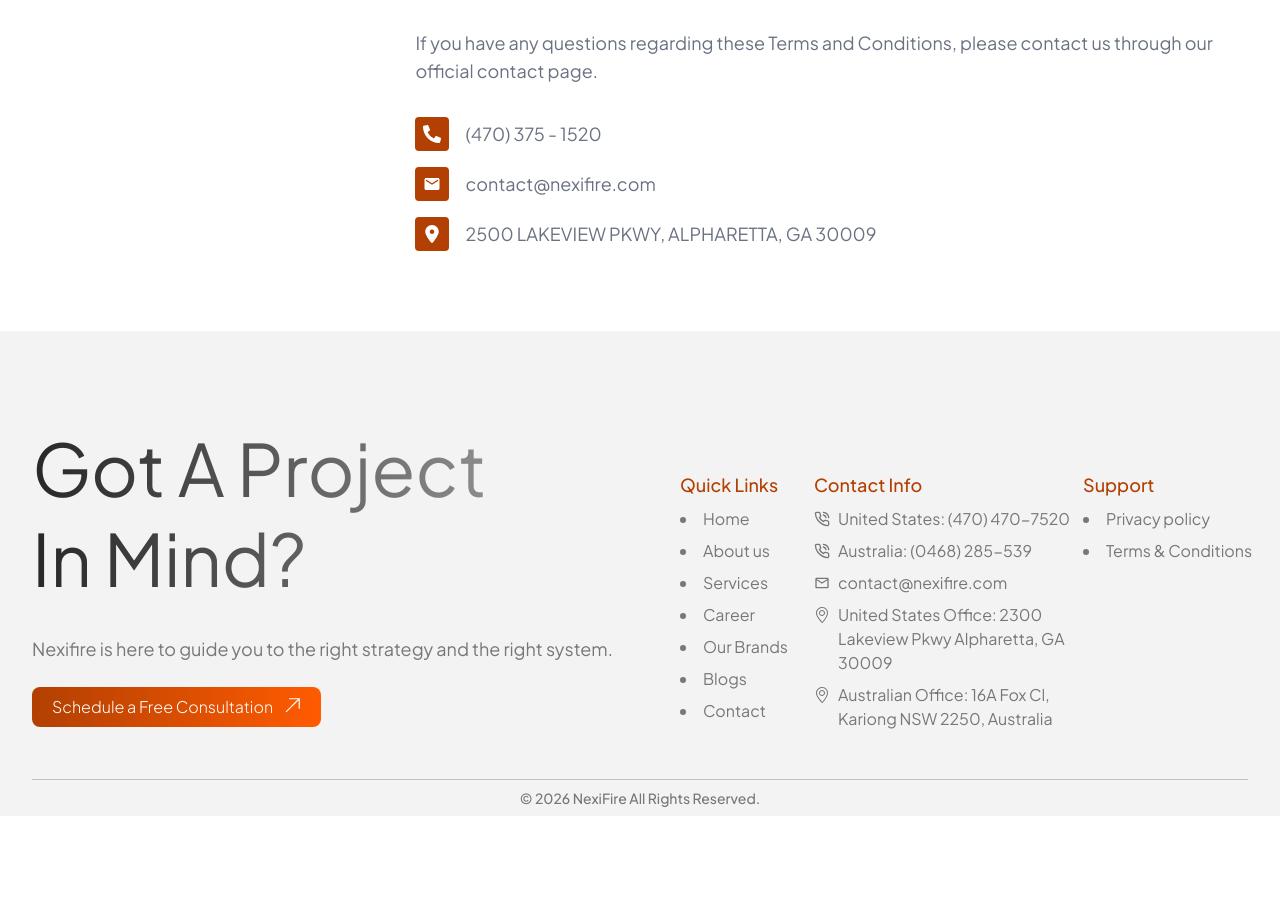
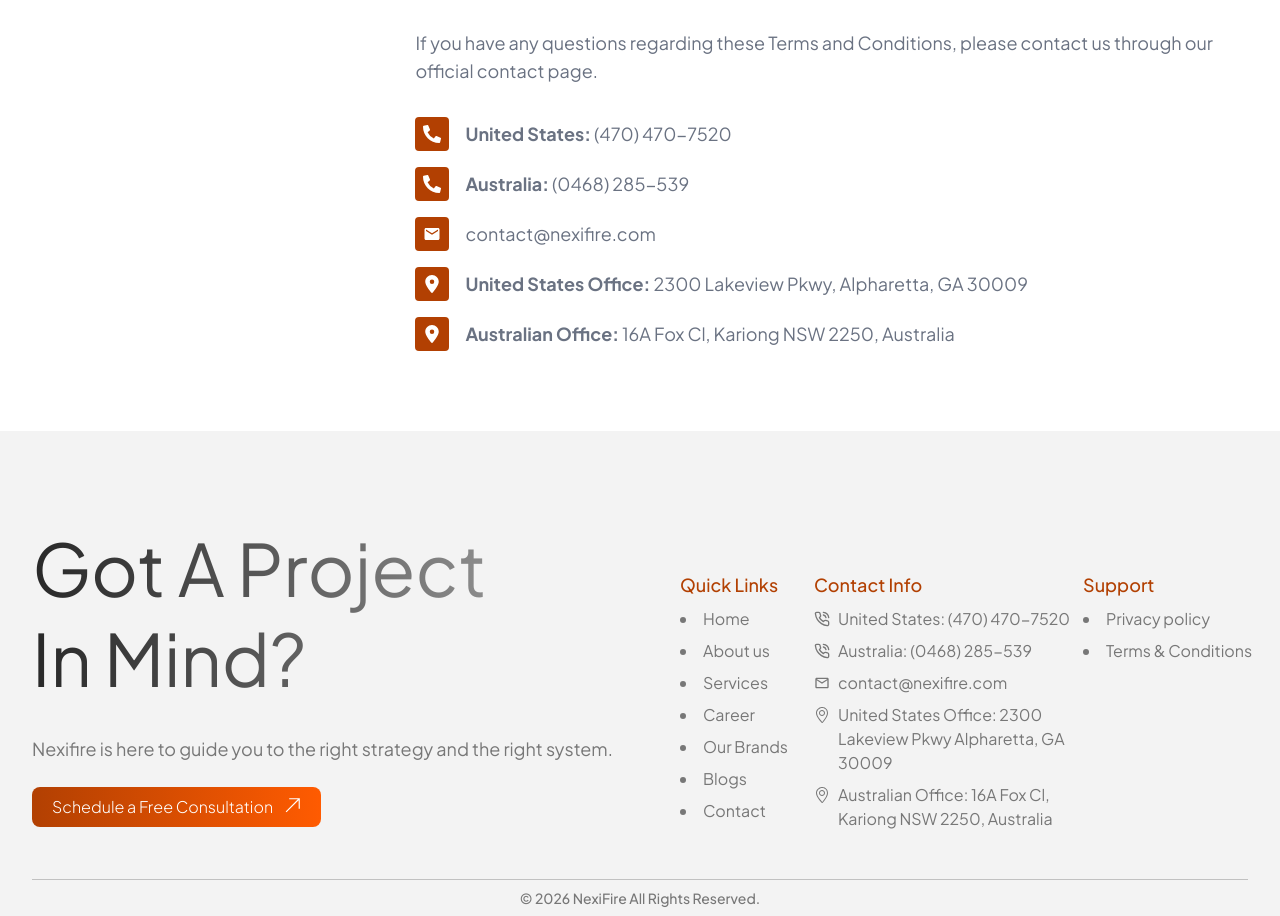
Before and after one commit to BemBexLab/nexifire, a Next.js app: page /terms-condition in a window 1280 px wide. Shown: the part 1792-2708 px from the top of the page. Before the commit the page ends 2608 px from the top, so only its background shows below. Built offline with nearby package versions, Linux system fonts and the light colour scheme.

Commit message:
Updated Contact in Privacy Policy and terms

```diff
--- a/app/terms-condition/components/TermsContent.tsx
+++ b/app/terms-condition/components/TermsContent.tsx
@@ -132,7 +132,9 @@ const TermsContent = () => {
           </section>
 
           <section id="contact">
-            <h2 className="mb-4 text-[28px] bg-gradient-to-r from-[#282828] to-[#8C8C8C] bg-clip-text text-transparent inline-block font-medium leading-tight  sm:text-3xl lg:mb-6 lg:text-4xl">Contact</h2>
+            <h2 className="mb-4 text-[28px] bg-gradient-to-r from-[#282828] to-[#8C8C8C] bg-clip-text text-transparent inline-block font-medium leading-tight  sm:text-3xl lg:mb-6 lg:text-4xl">
+              Contact
+            </h2>
             <p className="mb-6 text-base text-gray-500 sm:text-lg lg:mb-8">
               If you have any questions regarding these Terms and Conditions,
               please contact us through our official contact page.
@@ -147,7 +149,19 @@ const TermsContent = () => {
                   href="tel:+14703751520"
                   className="text-base text-gray-500 hover:underline sm:text-lg"
                 >
-                  (470) 375 - 1520
+                  <b>United States:</b> (470) 470-7520
+                </a>
+              </div>
+
+              <div className="flex items-center gap-3 sm:gap-4">
+                <div className="shrink-0 rounded bg-[#B24002] p-2 text-white">
+                  <FaPhoneAlt color="#FFFFFF" size={18} />
+                </div>
+                <a
+                  href="tel:+61468285539"
+                  className="text-base text-gray-500 hover:underline sm:text-lg"
+                >
+                  <b>Australia:</b> (0468) 285-539
                 </a>
               </div>
 
@@ -167,8 +181,19 @@ const TermsContent = () => {
                 <div className="shrink-0 rounded bg-[#B24002] p-2 text-white">
                   <FaLocationDot color="#FFFFFF" size={18} />
                 </div>
-                <span className="text-base text-gray-500 uppercase sm:text-lg">
-                  2500 Lakeview Pkwy, Alpharetta, GA 30009
+                <span className="text-base text-gray-500 sm:text-lg">
+                  <b>United States Office:</b> 2300 Lakeview Pkwy, Alpharetta,
+                  GA 30009
+                </span>
+              </div>
+
+              <div className="flex items-start gap-3 sm:items-center sm:gap-4">
+                <div className="shrink-0 rounded bg-[#B24002] p-2 text-white">
+                  <FaLocationDot color="#FFFFFF" size={18} />
+                </div>
+                <span className="text-base text-gray-500 sm:text-lg">
+                  <b>Australian Office:</b> 16A Fox Cl, Kariong NSW 2250,
+                  Australia
                 </span>
               </div>
             </div>
```
